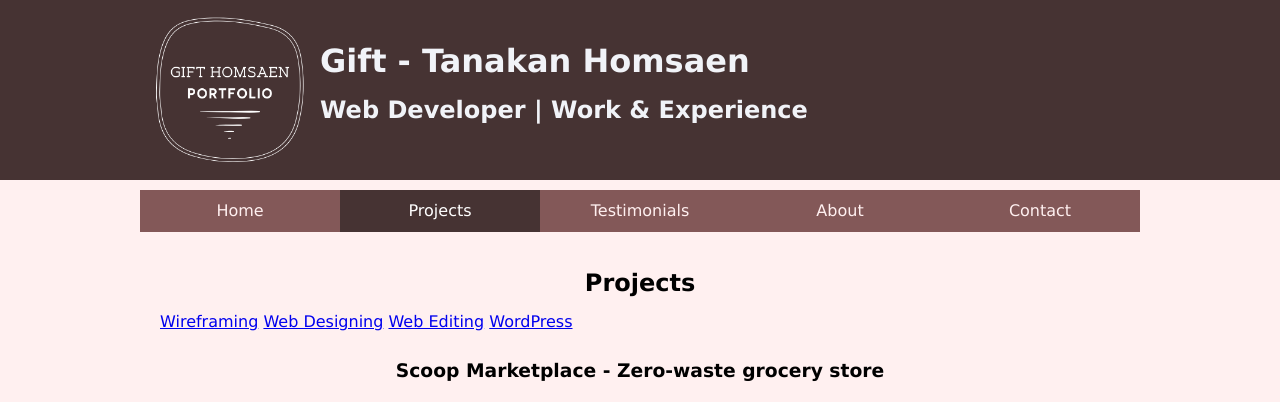
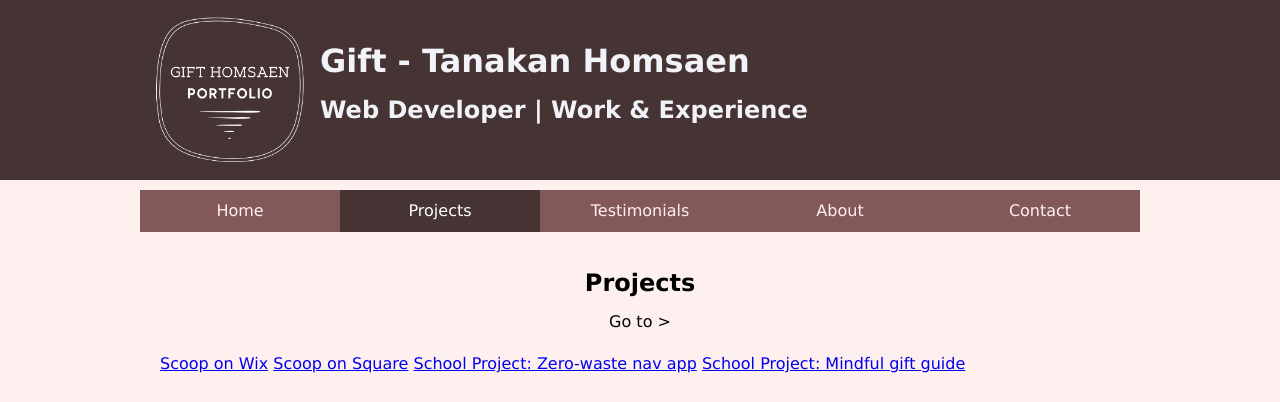
Before and after one commit to gifttanakan/portfolio, a PHP site: page /projects.php in a window 1280 px wide. Shown: the top 402 px of the page. Run offline with PHP 8.4, Linux system fonts and the light colour scheme.

Commit message:
make tempo top nav

```diff
--- a/projects.php
+++ b/projects.php
@@ -10,10 +10,16 @@ include('includes/header.php');
     </div> <!--End work section--->
 
     <div class="cat-nav">
+<!--
         <a href="#">Wireframing</a>
         <a href="#">Web Designing</a>
         <a href="#">Web Editing</a>
-        <a href="#">WordPress</a>
+-->
+        <p>Go to ></p>
+        <a href="scoopwix.php">Scoop on Wix</a>
+        <a href="scoopsquare.php">Scoop on Square</a>
+        <a href="zerowastenav.php">School Project: Zero-waste nav app</a>
+        <a href="mindfulgiftguide.php">School Project: Mindful gift guide</a>
 
     </div>
 
```
